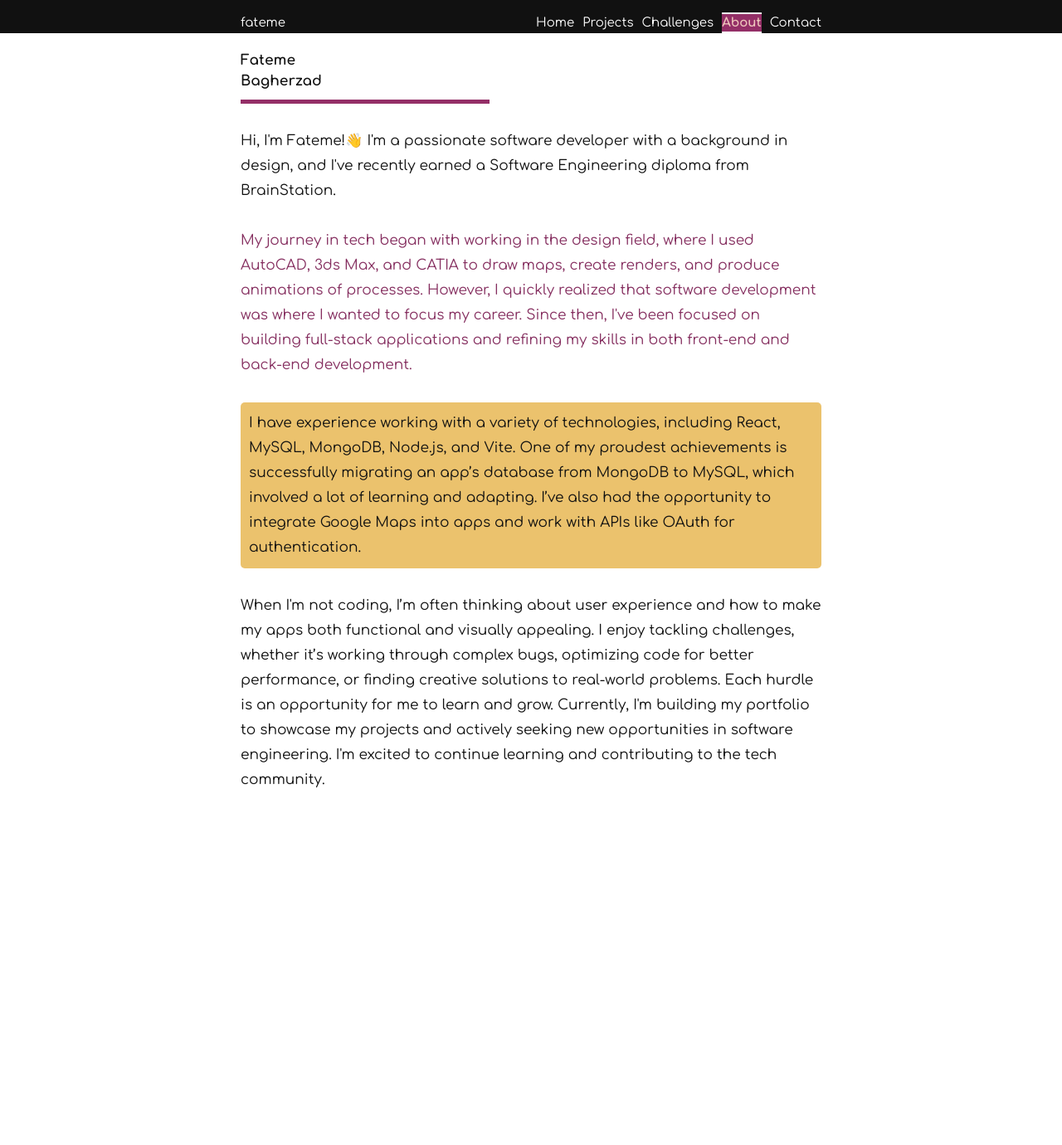
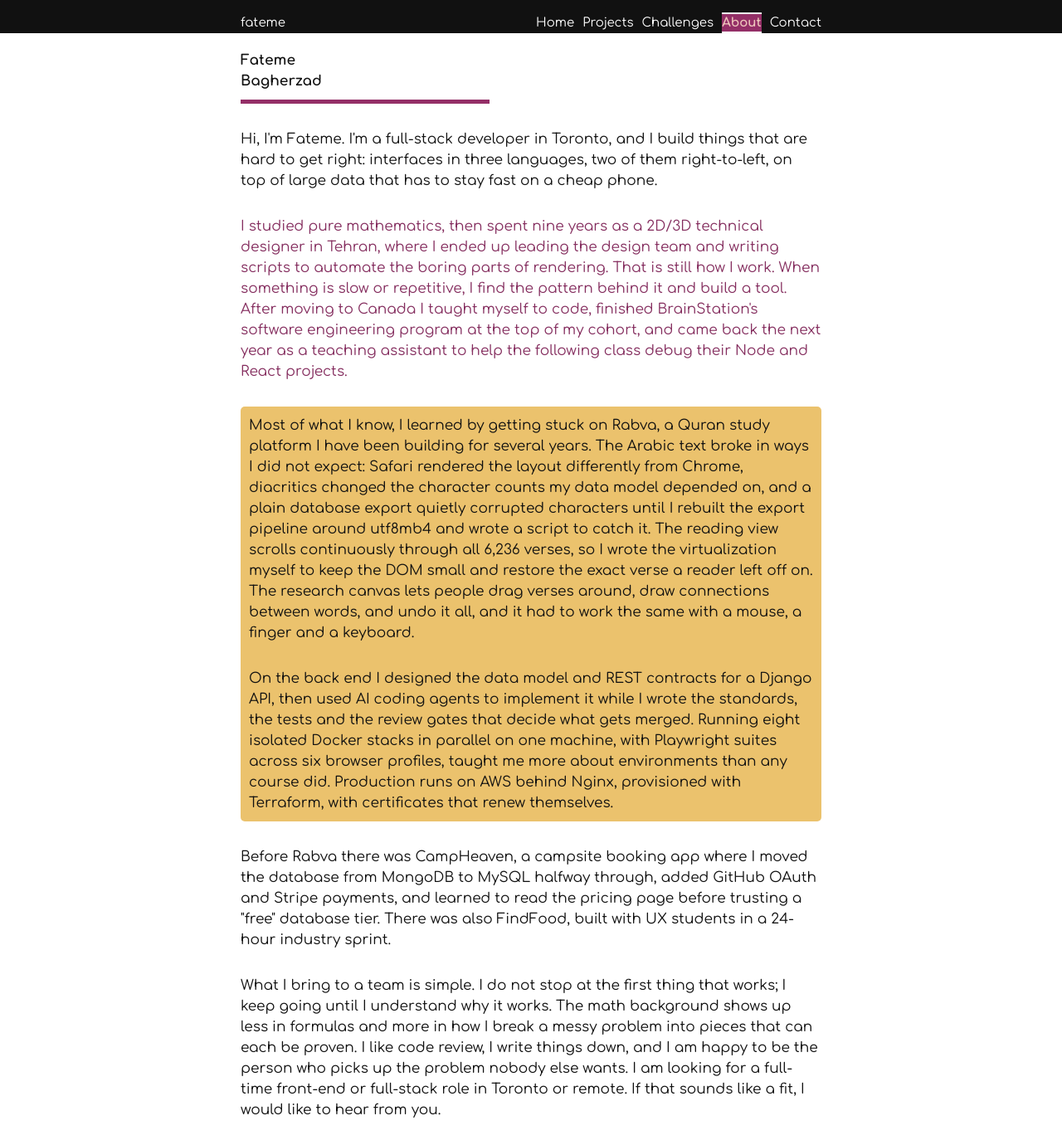
Before and after one commit to FatemeBagherzad/portfolio, a React (Vite) app: page /about-me in a window 1280 px wide. Shown: the whole page at 83% size. Before the commit the page ends 985 px from the top, so only its background shows below. Built offline with nearby package versions, Linux system fonts and the light colour scheme.

Commit message:
change about page

```diff
--- a/src/pages/AboutMe/AboutMe.jsx
+++ b/src/pages/AboutMe/AboutMe.jsx
@@ -17,37 +17,73 @@ const AboutMe = () => {
         viewport={{ once: true }}
         className="text-lg font-medium"
       >
-        <p className="about__txt">
-          Hi, I'm Fateme!👋 I'm a passionate software developer with a
-          background in design, and I've recently earned a Software Engineering
-          diploma from BrainStation. <br /> <br />
-          <div className="about__animated-txt">
-            My journey in tech began with working in the design field, where I
-            used AutoCAD, 3ds Max, and CATIA to draw maps, create renders, and
-            produce animations of processes. However, I quickly realized that
-            software development was where I wanted to focus my career. Since
-            then, I've been focused on building full-stack applications and
-            refining my skills in both front-end and back-end development.
+        <div className="about__txt">
+          <p>
+            Hi, I'm Fateme. I'm a full-stack developer in Toronto, and I build
+            things that are hard to get right: interfaces in three languages,
+            two of them right-to-left, on top of large data that has to stay
+            fast on a cheap phone.
+          </p>
+          <br />
+          <p className="about__animated-txt">
+            I studied pure mathematics, then spent nine years as a 2D/3D
+            technical designer in Tehran, where I ended up leading the design
+            team and writing scripts to automate the boring parts of rendering.
+            That is still how I work. When something is slow or repetitive, I
+            find the pattern behind it and build a tool. After moving to Canada I
+            taught myself to code, finished BrainStation's software engineering
+            program at the top of my cohort, and came back the next year as a
+            teaching assistant to help the following class debug their Node and
+            React projects.
+          </p>
+          <br />
+          <div className="about__highlight-yellow">
+            <p>
+              Most of what I know, I learned by getting stuck on Rabva, a Quran
+              study platform I have been building for several years. The Arabic
+              text broke in ways I did not expect: Safari rendered the layout
+              differently from Chrome, diacritics changed the character counts
+              my data model depended on, and a plain database export quietly
+              corrupted characters until I rebuilt the export pipeline around
+              utf8mb4 and wrote a script to catch it. The reading view scrolls
+              continuously through all 6,236 verses, so I wrote the
+              virtualization myself to keep the DOM small and restore the exact
+              verse a reader left off on. The research canvas lets people drag
+              verses around, draw connections between words, and undo it all,
+              and it had to work the same with a mouse, a finger and a keyboard.
+            </p>
+            <br />
+            <p>
+              On the back end I designed the data model and REST contracts for a
+              Django API, then used AI coding agents to implement it while I
+              wrote the standards, the tests and the review gates that decide
+              what gets merged. Running eight isolated Docker stacks in parallel
+              on one machine, with Playwright suites across six browser
+              profiles, taught me more about environments than any course did.
+              Production runs on AWS behind Nginx, provisioned with Terraform,
+              with certificates that renew themselves.
+            </p>
           </div>
           <br />
-          <div className="about__highlight-yellow">
-            I have experience working with a variety of technologies, including
-            React, MySQL, MongoDB, Node.js, and Vite. One of my proudest
-            achievements is successfully migrating an app’s database from
-            MongoDB to MySQL, which involved a lot of learning and adapting.
-            I’ve also had the opportunity to integrate Google Maps into apps and
-            work with APIs like OAuth for authentication.
-          </div>
+          <p>
+            Before Rabva there was CampHeaven, a campsite booking app where I
+            moved the database from MongoDB to MySQL halfway through, added
+            GitHub OAuth and Stripe payments, and learned to read the pricing
+            page before trusting a "free" database tier. There was also
+            FindFood, built with UX students in a 24-hour industry sprint.
+          </p>
           <br />
-          When I'm not coding, I’m often thinking about user experience and how
-          to make my apps both functional and visually appealing. I enjoy
-          tackling challenges, whether it’s working through complex bugs,
-          optimizing code for better performance, or finding creative solutions
-          to real-world problems. Each hurdle is an opportunity for me to learn
-          and grow. Currently, I'm building my portfolio to showcase my projects
-          and actively seeking new opportunities in software engineering. I'm
-          excited to continue learning and contributing to the tech community.
-        </p>
+          <p>
+            What I bring to a team is simple. I do not stop at the first thing
+            that works; I keep going until I understand why it works. The math
+            background shows up less in formulas and more in how I break a messy
+            problem into pieces that can each be proven. I like code review,
+            I write things down, and I am happy to be the person who picks up
+            the problem nobody else wants. I am looking for a full-time
+            front-end or full-stack role in Toronto or remote. If that sounds
+            like a fit, I would like to hear from you.
+          </p>
+        </div>
       </motion.div>
     </div>
   );
```
Also changed, not shown: 1 other file (tests, documents, lock files or other folders).
